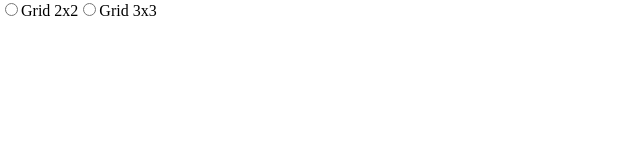
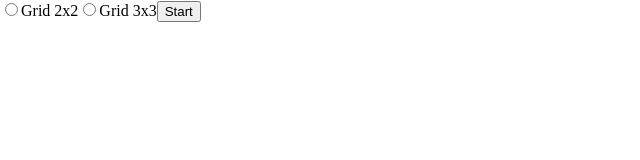
Before and after one commit to ZurdenRo/sudoku-web, a Next.js app: page / in a window 1280 px wide. Shown: the top 160 px of the page, without its empty margins (0-640 px from the left). Built offline with nearby package versions, Linux system fonts and the light colour scheme.

Commit message:
continue migrate js to ts

```diff
--- a/comp/form/Form.tsx
+++ b/comp/form/Form.tsx
@@ -2,40 +2,43 @@ import React, {useState, createRef}  from 'react';
 
 
 interface PropFrom{
-  newGrid: [() => void, (dataForm: PropHome) => void]
+  newGrid: [() => void, (dataForm: string) => void ]
 }
 
-interface PropHome{
+interface PropGrid{
   IDGrid : string
 }
 
-export default function Form (newGrid : PropFrom){
+export default function Form (functionParent : PropFrom){
 
   const refGridTwo = createRef<HTMLInputElement>()
   const refGridThree = createRef<HTMLInputElement>()
-  /* const [gridForm, setGridForm] = useState<PropGrid>()
-  const [showGrid, getDataWithForm] = newGrid */
+  const arrFunc : [ () => void, (dataForm: string) => void] = functionParent.newGrid
+  const [gridForm, setGridForm] = useState<PropGrid | undefined>()
 
 
-  /* function initGame(){
-    showGrid()
-    getDataWithForm(gridForm)
-  } */
+  const initGame = () => {
+    const [showGrid, getDataWithForm] = arrFunc
+    if (gridForm != undefined){
+      showGrid()
+      getDataWithForm(gridForm.IDGrid)
+    }
+  }
 
-  function fGridTwo(){
+  const fGridTwo = () => {
     const inputRadioTwo = refGridTwo.current
     if(inputRadioTwo){
       console.log(inputRadioTwo.value)
-      //setGridForm({...gridForm, idGrid: inputRadioTwo.value})
+      setGridForm({IDGrid: inputRadioTwo.value})
     }
 
   }
 
-  function fgridThree(){
+  const fgridThree = () => {
     const inputRadioThree = refGridThree.current
     if(inputRadioThree){
       console.log(inputRadioThree.value)
-      //setGridForm({...gridForm, idGrid : inputRadioThree.value})
+      setGridForm({IDGrid : inputRadioThree.value})
     }
 
   }
@@ -46,8 +49,8 @@ export default function Form (newGrid : PropFrom){
         <label>Grid 2x2</label>
         <input ref={refGridThree} onChange={fgridThree} type='radio' name='grid' value='three'></input>
         <label>Grid 3x3</label>
-
+        <button onClick={initGame}>Start</button>
     </div>
   );
-  //<button onClick={}>Start</button>
+
 }
--- a/comp/grid/Grid.tsx
+++ b/comp/grid/Grid.tsx
@@ -160,29 +160,38 @@ function GenerateGrid({data , showForm} : {data: any, showForm: any}){
 
 
 
-export default function Grid({showForm, grid}){
+interface PropGrid{
+    showForm: () => void
+    grid: string | undefined
+}
 
-    const [data, setData] = useState()
-    const [isFetching, setFetching] = useState(true)
+interface PropGame{
+    table: string
+}
+
+export default function Grid({showForm, grid} : PropGrid){
+
+    const [data, setData] = useState<PropGame>()
+    const [isFetching, setFetching] = useState<Boolean>(true)
 
     useEffect( () => {
-        getData(grid.idGrid)
+        getData(grid)
     },[grid])
 
-    async function getData(query){
+    async function getData(query: string | undefined){
         console.log('Run Method in Effect')
-        //const response = await fetch ('https://zurdenro-my-app-74i6k.ondigitalocean.app/api/v1/grid/'+ query)
-        //fconst data = await response.json()
-        setData(json)
+        const response = await fetch ('https://zurdenro-my-app-74i6k.ondigitalocean.app/api/v1/grid/'+ query)
+        const data = await response.json()
+        setData({table : data})
         setFetching(false)
     }
 
 
-    if(isFetching) return <h1>loading</h1>
+    if(isFetching) return (<h1>loading</h1>);
 
     return(
         <>
-            <GenerateGrid data={data} showForm={showForm}/>
+           {/*  <GenerateGrid data={data} showForm={showForm}/> */}
         </>
-    )
+    );
 }
--- a/pages/index.tsx
+++ b/pages/index.tsx
@@ -11,7 +11,7 @@ interface PropHome{
 export default function Home(){
 
     const [hiddenForm, setHiddenForm] = useState<boolean>(true)
-    const [gridHome, setGrid] = useState<PropHome | undefined>(undefined)
+    const [gridHome, setGrid] = useState<PropHome>()
 
 
     const showGrid = () => {
@@ -22,8 +22,8 @@ export default function Home(){
         setHiddenForm(true)
     }
 
-    const getDataWithForm = (dataForm: PropHome)=> {
-        setGrid({IDGrid: dataForm.IDGrid})
+    const getDataWithForm = (dataForm: string)=> {
+        setGrid({IDGrid: dataForm})
     }
 
     return(
@@ -33,7 +33,7 @@ export default function Home(){
                 <meta name='keyboards' content='mypage'/>
             </Head>
             <main className='mainApp'>
-                { hiddenForm ?  <Form newGrid={[showForm, getDataWithForm]}/> : <Grid showForm={showForm} grid={gridHome?.IDGrid} />}
+                {hiddenForm ? <Form newGrid={[showGrid, getDataWithForm]}/> : <Grid showForm={showForm} grid={gridHome?.IDGrid} />}
             </main>
         </>
     );
```
